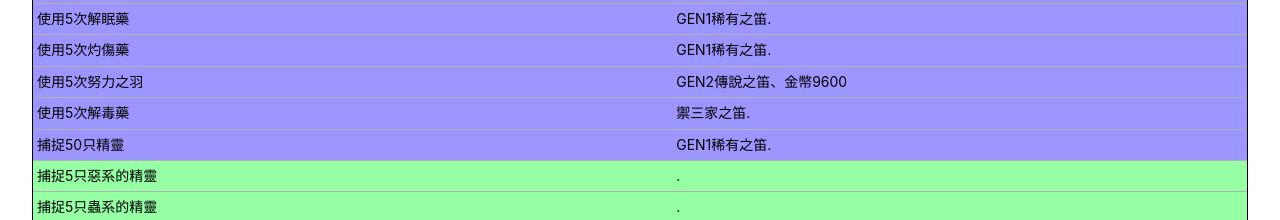
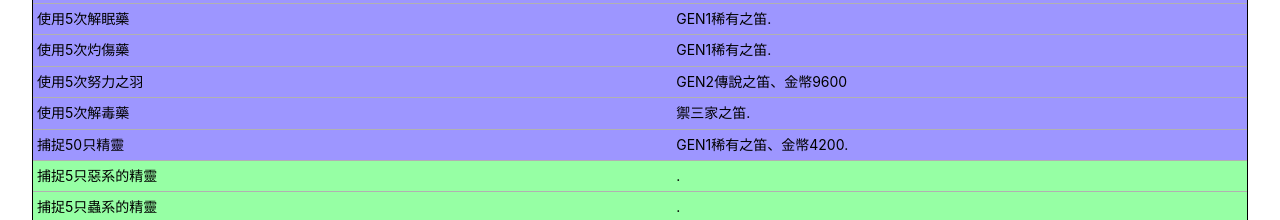
Before and after one commit to tom00502/pokemon-adventurer, a Vue app: page /fieldwork in a window 1280 px wide. Shown: the part 2100-2320 px from the top of the page. Built offline with nearby package versions, Linux system fonts and the light colour scheme.

Commit message:
update data

```diff
--- a/src/views/fieldwork.vue
+++ b/src/views/fieldwork.vue
@@ -342,7 +342,7 @@ const table = [
     },
     {
         work: '捕捉50只精靈',
-        award: 'GEN1稀有之笛',
+        award: 'GEN1稀有之笛、金幣4200',
         level: 'rare',
         checkAward: false,
     },
```
